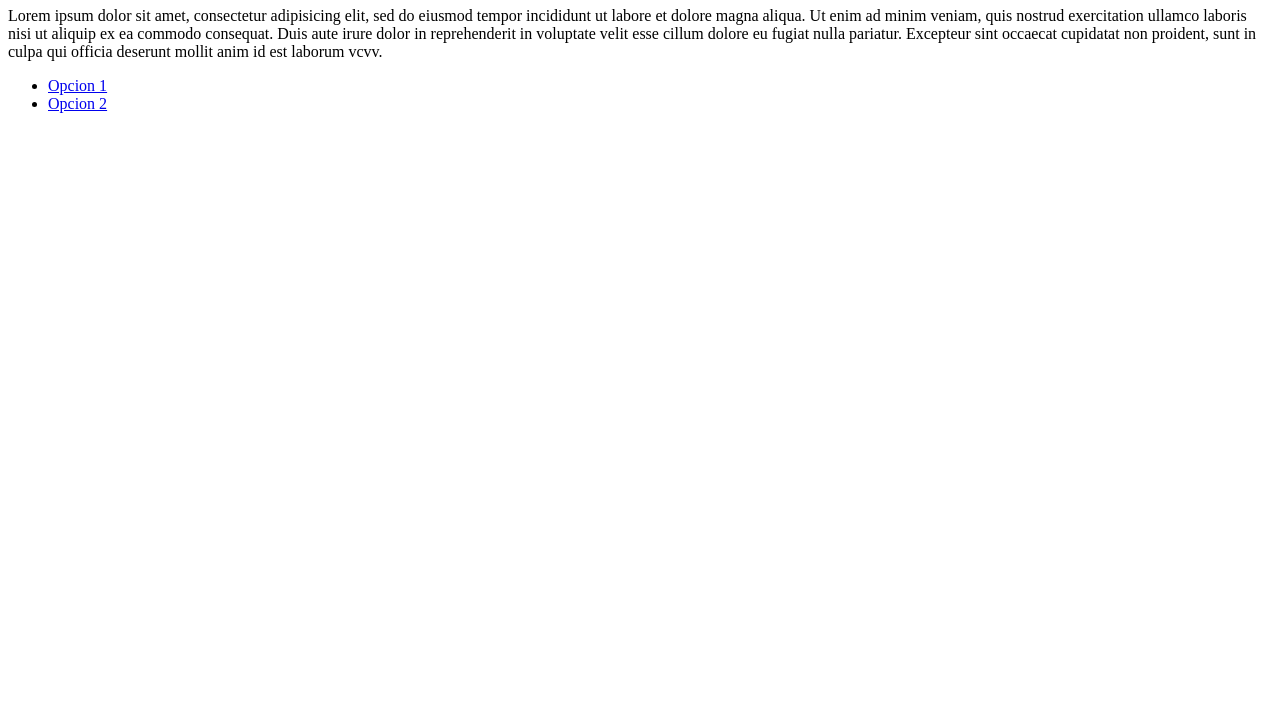
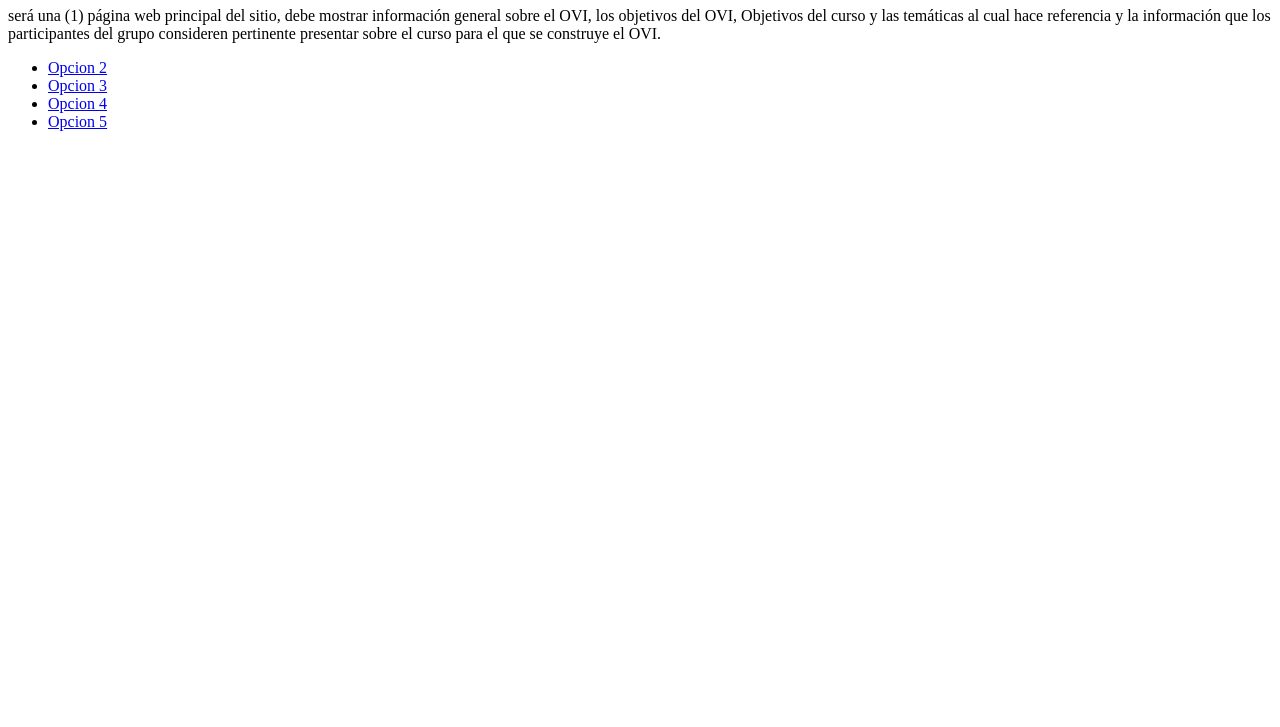
Before and after one commit to fabiancerquera/construccionOVI, a plain HTML site: page inicio.html in a window 1280 px wide. Shown: the part 73-800 px from the top of the page. Drawn offline with Linux system fonts and the light colour scheme.

Commit message:
faiver.3
vercion 3

```diff
--- a/inicio.html
+++ b/inicio.html
@@ -7,22 +7,29 @@
 </head>
 <body>
 	<h1>Mi sitio en html </h1>
-	<p> Lorem ipsum dolor sit amet, consectetur adipisicing elit, sed do eiusmod
-	tempor incididunt ut labore et dolore magna aliqua. Ut enim ad minim veniam,
-	quis nostrud exercitation ullamco laboris nisi ut aliquip ex ea commodo
-	consequat. Duis aute irure dolor in reprehenderit in voluptate velit esse
-	cillum dolore eu fugiat nulla pariatur. Excepteur sint occaecat cupidatat non
-	proident, sunt in culpa qui officia deserunt mollit anim id est laborum vcvv. </p>
+	<p>  será una (1) página web principal del sitio, debe mostrar información general sobre el OVI, los objetivos del OVI, Objetivos del curso y las temáticas al cual hace referencia y la información que los participantes del grupo consideren pertinente presentar sobre el curso para el que se construye el OVI.
+ </p>
 
-		<nav>
+
 			<ul>
 				<li>
-					<a href="autores.html">Opcion 1</a>
+					<a href="autores.html">Opcion 2</a>
+				</li>
+
+				<li>
+					<a href="#">Opcion 3</a>
+
 				</li>
 				<li>
-					<a href="#">Opcion 2</a>
+					<a href="a">Opcion 4</a>
 				</li>
-			</ul>
+
+				<li>
+					<a href="#">Opcion 5</a>
+
+				</li>
+
+
 
 		</nav>
 
```
